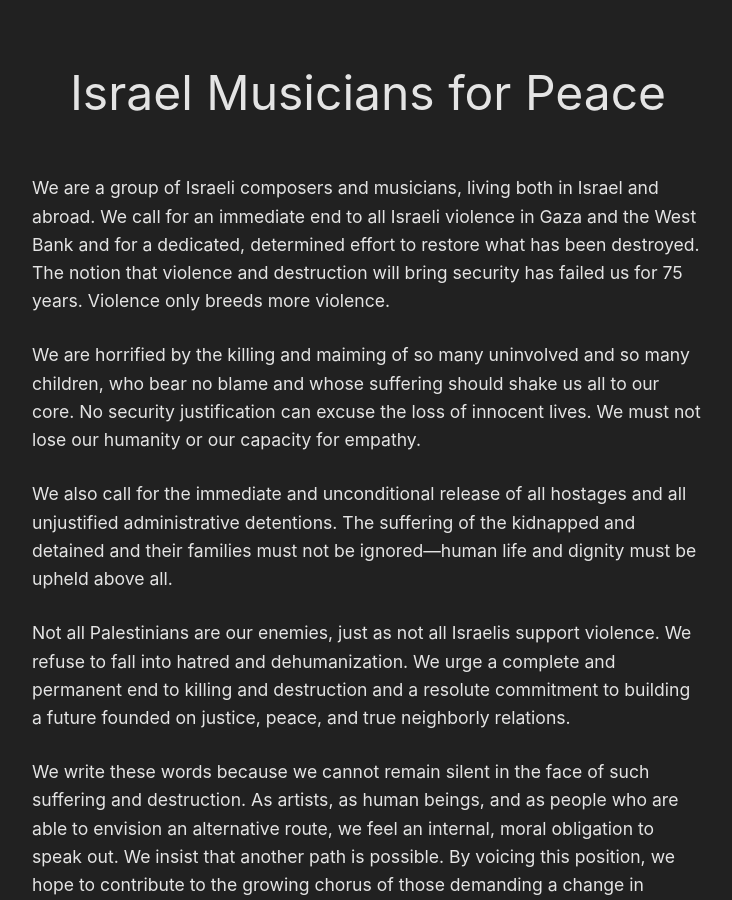
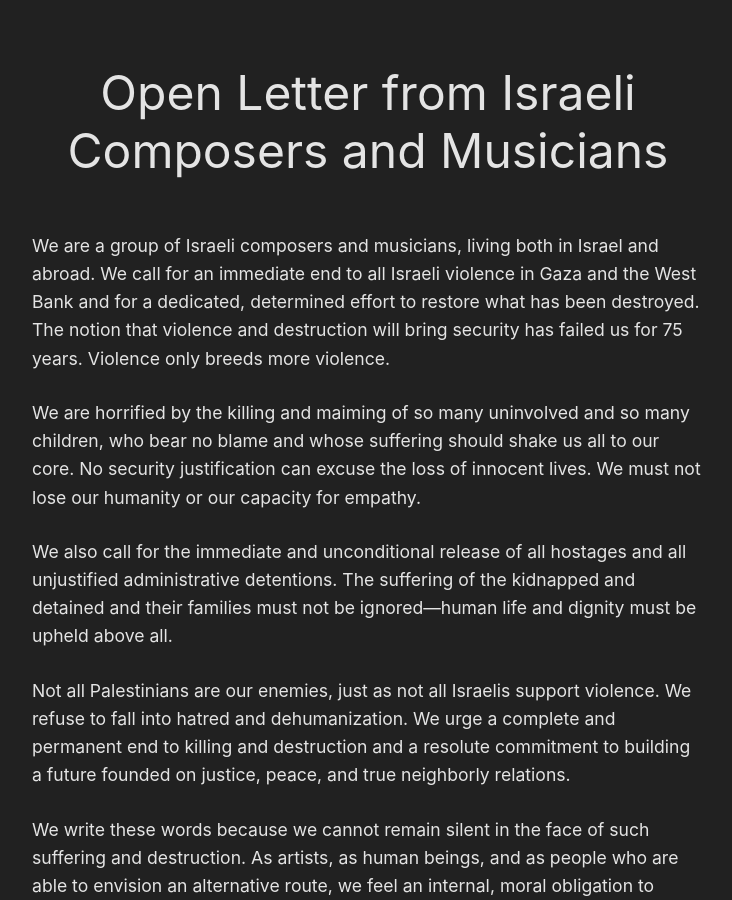
Before and after one commit to The-People-s-Coalition-of-Tandy/openletter, a Jekyll site: the page built from index.markdown, in a window 1280 px wide and 900 px high. Shown: the whole window, without its empty margins (272-1004 px from the left). Built offline with Jekyll 4.4.1, drawn with Linux system fonts in a browser that asks for light colours.

```diff
--- a/_config.yml
+++ b/_config.yml
@@ -1,4 +1,4 @@
-title: Israel Musicians for Peace
+title: Israeli Musicians for Peace
 email:
 description: >-
   An open letter from Israeli composers and musicians
--- a/_layouts/default.html
+++ b/_layouts/default.html
@@ -6,34 +6,48 @@
   <meta http-equiv="X-UA-Compatible" content="IE=edge">
   <meta name="viewport" content="width=device-width, initial-scale=1">
 
-  <!-- Begin Jekyll SEO tag v2.8.0 -->
+  <!-- Begin SEO and Social Meta Tags -->
+  <title>{{ page.title | default: site.title | escape }}</title>
   <meta name="generator" content="Jekyll v4.3.3" />
-  <meta property="og:title" content="{{ page.title | escape }}" />
-  <meta property="og:locale" content="en_US" />
   <meta name="description" content="{{ page.description | default: site.description | escape }}" />
+
+  <!-- Open Graph / Facebook -->
+  <meta property="og:type" content="website" />
+  <meta property="og:url" content="{{ page.url | absolute_url }}" />
+  <meta property="og:title" content="{{ page.title | default: site.title | escape }}" />
   <meta property="og:description" content="{{ page.description | default: site.description | escape }}" />
+  <meta property="og:image" content="{{ '/static/images/social-preview.jpg' | absolute_url }}" />
+  <meta property="og:site_name" content="{{ site.title | escape }}" />
+
+  <!-- Twitter -->
+  <meta name="twitter:card" content="summary_large_image" />
+  <meta name="twitter:url" content="{{ page.url | absolute_url }}" />
+  <meta name="twitter:title" content="{{ page.title | default: site.title | escape }}" />
+  <meta name="twitter:description" content="{{ page.description | default: site.description | escape }}" />
+  <meta name="twitter:image" content="{{ '/static/images/social-preview.jpg' | absolute_url }}" />
+
+  <!-- Additional SEO -->
   <link rel="canonical" href="{{ page.url | absolute_url }}" />
-  <meta property="og:url" content="{{ page.url | absolute_url }}" />
-  <meta property="og:site_name" content="{{ site.title | escape }}" />
-  <meta property="og:type" content="website" />
-  <meta name="twitter:card" content="summary" />
-  <meta property="twitter:title" content="{{ page.title | escape }}" />
+  <meta name="keywords" content="Israeli Musicians, Peace, Open Letter, Musicians for Peace, Israeli Composers">
+  <meta name="author" content="{{ site.title }}">
+  <meta name="robots" content="index, follow">
+
+  <!-- JSON-LD -->
   <script type="application/ld+json">
-    {
-      "@context": "https://schema.org",
-      "@type": "WebSite",
-      "description": "{{ page.description | default: site.description | escape }}",
-      "headline": "{{ page.title | escape }}",
-      "name": "{{ site.title | escape }}",
-      "url": "{{ page.url | absolute_url }}"
-    }
+  {
+    "@context": "https://schema.org",
+    "@type": "WebSite",
+    "url": "{{ page.url | absolute_url }}",
+    "name": "{{ site.title | escape }}",
+    "description": "{{ page.description | default: site.description | escape }}",
+    "headline": "{{ page.title | default: site.title | escape }}"
+  }
   </script>
-  <!-- End Jekyll SEO tag -->
+  <!-- End SEO and Social Meta Tags -->
 
   <!-- <link rel="stylesheet" href="/static/css/default.css"> -->
   <link type="application/atom+xml" rel="alternate" href="{{ "/feed.xml" | absolute_url }}" title="{{ site.title }}" />
 
-  <title>Israel Musicians for Peace</title>
   <link rel="stylesheet" href="{{ '/static/css/default.css' | relative_url }}">
   <!-- Page-specific CSS -->
   {% if page.css %}
@@ -42,8 +56,9 @@
 </head>
 
 <body>
+  {% assign letter = site.letter | first %}
   <header>
-    <h1>{{ site.title }}</h1>
+    <h1>{{ letter.title }}</h1>
   </header>
   <main>
     {{ content }}
```
Also changed, not shown: static/images/social-preview.jpg (added), 1 other file.
